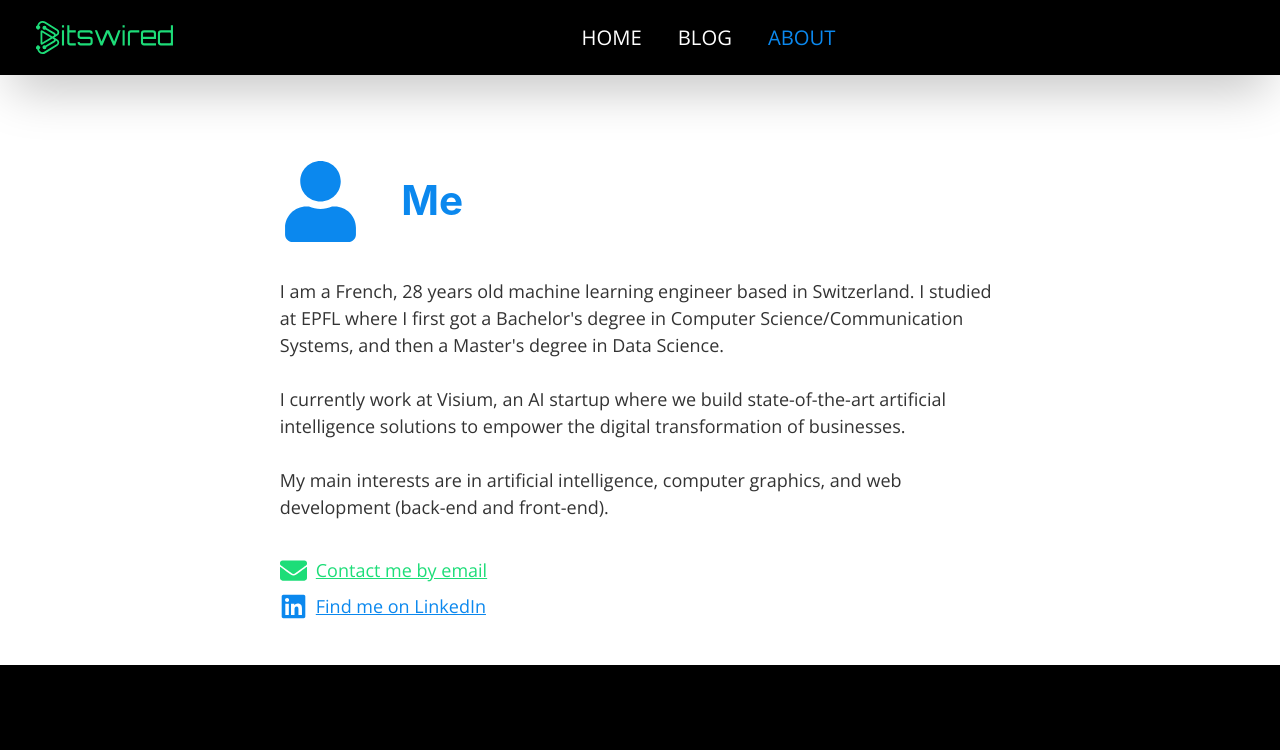
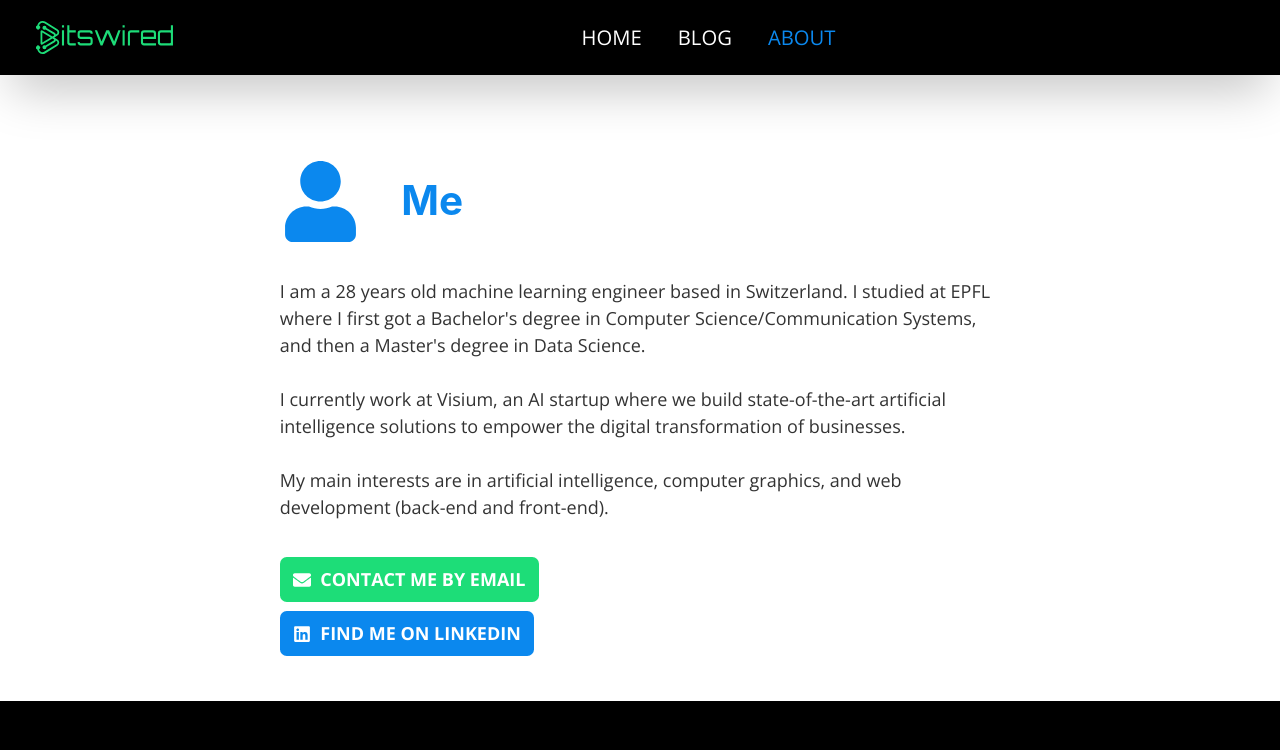
Before and after one commit to bitswired/old.bitswired.com, a Next.js app: page /about in a window 1280 px wide. Shown: the top 750 px of the page. Built offline with nearby package versions, Linux system fonts and the light colour scheme.

Commit message:
Fix About

```diff
--- a/src/pages/about.tsx
+++ b/src/pages/about.tsx
@@ -1,9 +1,11 @@
 /* eslint-disable react/no-unescaped-entities */
+import Button from 'components/Button';
 import { Icon } from '@chakra-ui/icon';
 import {
   Box,
   Heading,
   HStack,
+  Link,
   LinkBox,
   LinkOverlay,
   ListItem,
@@ -124,9 +126,9 @@ export default function AboutPage(): JSX.Element {
         <Section id="me" title="Me" variant="light" icon={FaUser}>
           <Box>
             <Text>
-              I am a French, 28 years old machine learning engineer based in Switzerland. I studied
-              at EPFL where I first got a Bachelor's degree in Computer Science/Communication
-              Systems, and then a Master's degree in Data Science.
+              I am a 28 years old machine learning engineer based in Switzerland. I studied at EPFL
+              where I first got a Bachelor's degree in Computer Science/Communication Systems, and
+              then a Master's degree in Data Science.
             </Text>
             <br />
             <Text>
@@ -141,23 +143,17 @@ export default function AboutPage(): JSX.Element {
           </Box>
 
           <VStack align={['center', 'stretch']}>
-            <LinkBox>
-              <HStack color="primary" w="22ch">
-                <Icon as={FaEnvelope} fontSize="2xl" />
-                <LinkOverlay textDecoration="underline" href={`mailto:${infos.contactEmail}`}>
-                  Contact me by email
-                </LinkOverlay>
-              </HStack>
-            </LinkBox>
+            <Link alt="Email address" href={`mailto:${infos.contactEmail}`}>
+              <Button size="md" variant="primary-solid" leftIcon={<FaEnvelope />}>
+                Contact me by email
+              </Button>
+            </Link>
 
-            <LinkBox>
-              <HStack color="secondary" w="22ch">
-                <Icon as={FaLinkedin} fontSize="2xl" />
-                <LinkOverlay textDecoration="underline" isExternal href={infos.linkedInProfile}>
-                  Find me on LinkedIn
-                </LinkOverlay>
-              </HStack>
-            </LinkBox>
+            <Link alt href={infos.linkedInProfile}>
+              <Button size="md" variant="secondary-solid" leftIcon={<FaLinkedin />}>
+                Find me on Linkedin
+              </Button>
+            </Link>
           </VStack>
         </Section>
 
```
